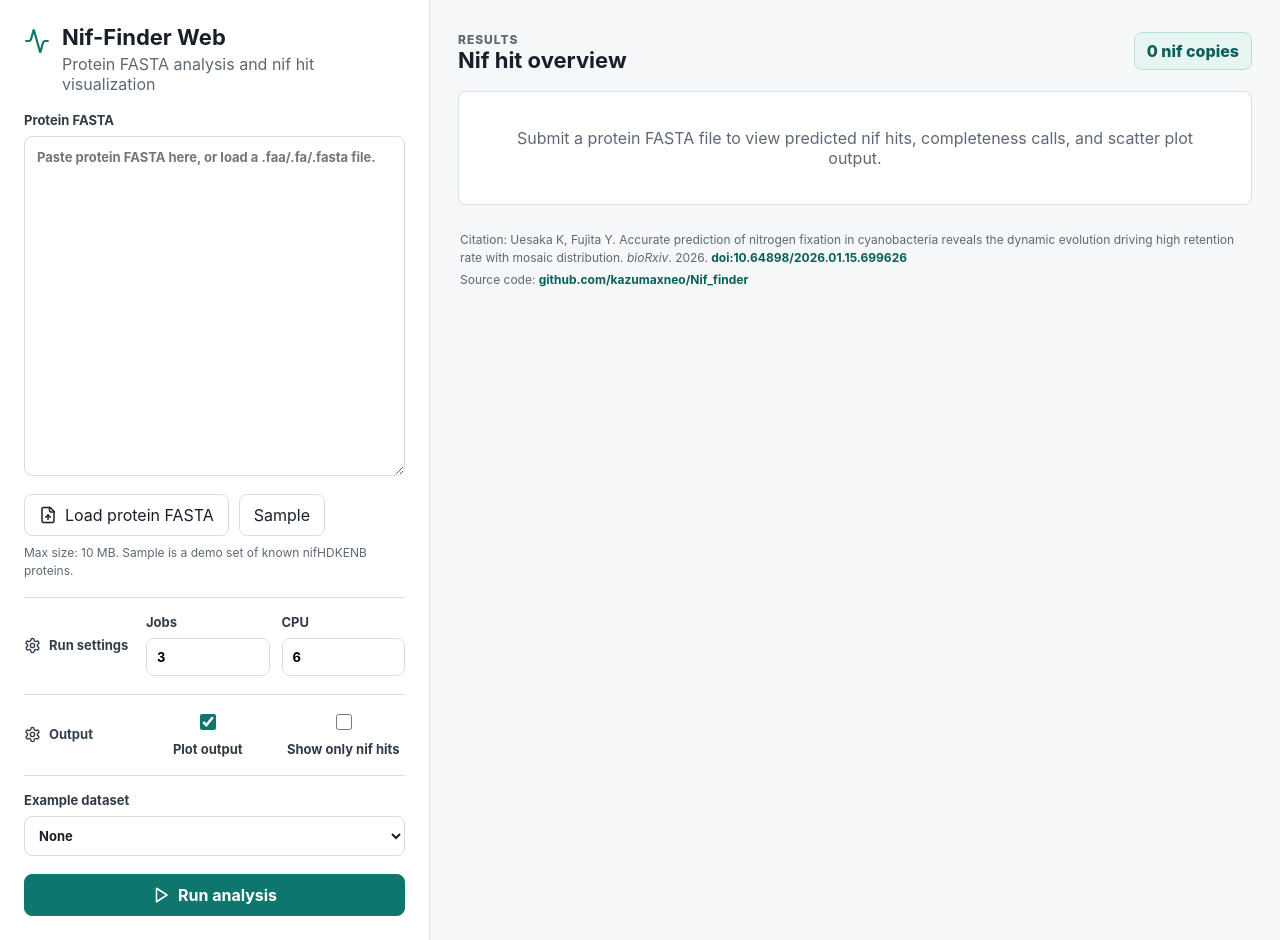
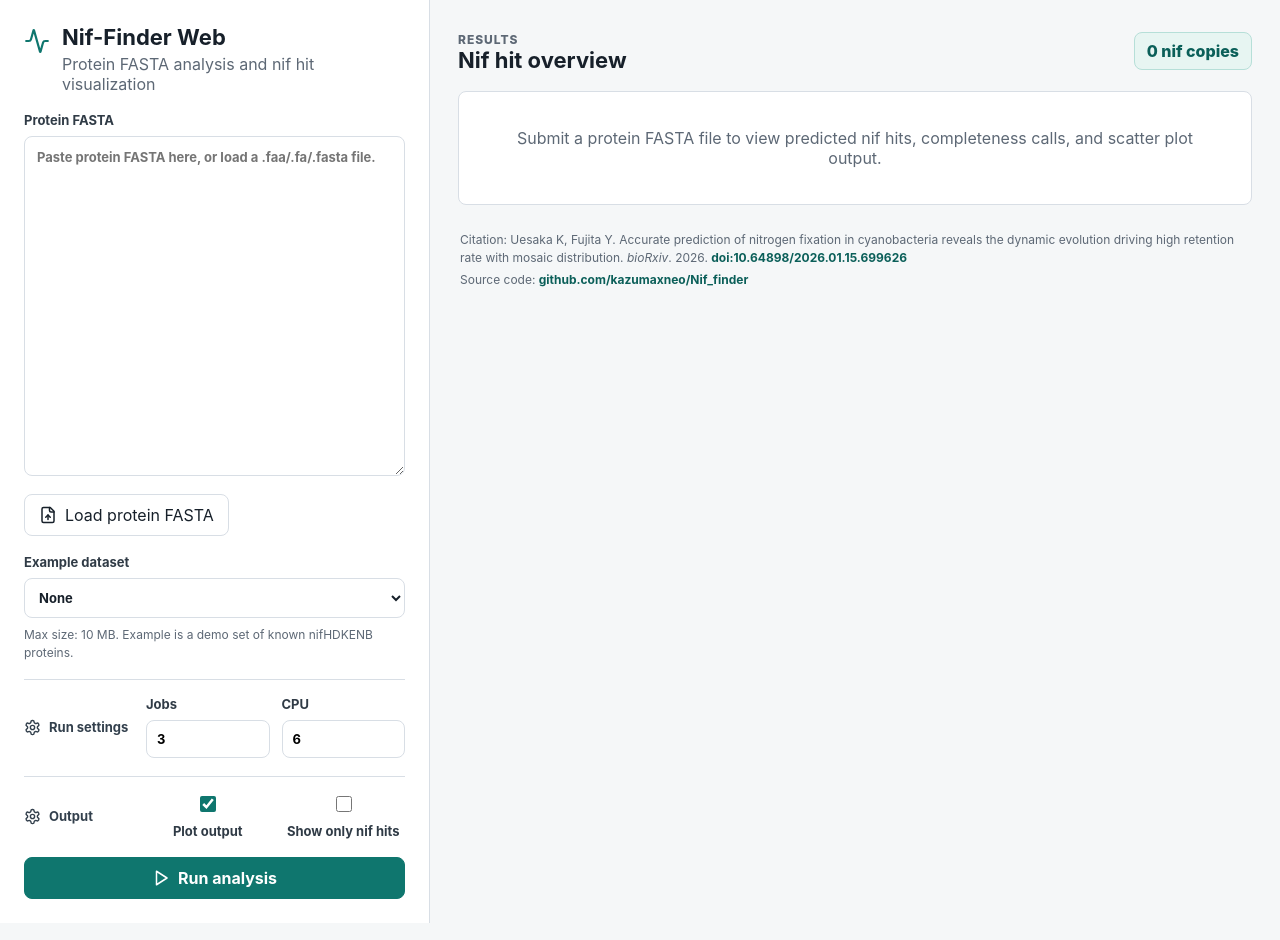
Before and after one commit to kazumaxneo/Nif_finder, a Next.js app in the folder web/: page / in a window 1280 px wide. Built offline with nearby package versions, Linux system fonts and the light colour scheme.

Commit message:
Move example dataset control

```diff
--- a/web/app/globals.css
+++ b/web/app/globals.css
@@ -210,6 +210,11 @@ input:focus {
   padding-top: 16px;
 }
 
+.example-field {
+  border-top: 0;
+  padding-top: 0;
+}
+
 .toggle-row {
   align-items: center;
   flex-direction: row;
--- a/web/app/page.tsx
+++ b/web/app/page.tsx
@@ -226,11 +226,19 @@ export default function Home() {
             <span>Load protein FASTA</span>
             <input type="file" accept=".faa,.fa,.fasta,.txt" onChange={handleFile} />
           </label>
-          <button className="ghost-button" type="button" onClick={() => loadExampleDataset("known-nif")}>
-            Sample
-          </button>
         </div>
-        <p className="input-note">Max size: 10 MB. Sample is a demo set of known nifHDKENB proteins.</p>
+
+        <label className="field compact-field example-field">
+          Example dataset
+          <select value={exampleDataset} onChange={(event) => loadExampleDataset(event.target.value)}>
+            {exampleDatasets.map((dataset) => (
+              <option key={dataset.id} value={dataset.id}>
+                {dataset.label}
+              </option>
+            ))}
+          </select>
+        </label>
+        <p className="input-note">Max size: 10 MB. Example is a demo set of known nifHDKENB proteins.</p>
 
         <div className="settings">
           <div className="section-title">
@@ -265,17 +273,6 @@ export default function Home() {
             Show only nif hits
           </label>
         </div>
-
-        <label className="field compact-field">
-          Example dataset
-          <select value={exampleDataset} onChange={(event) => loadExampleDataset(event.target.value)}>
-            {exampleDatasets.map((dataset) => (
-              <option key={dataset.id} value={dataset.id}>
-                {dataset.label}
-              </option>
-            ))}
-          </select>
-        </label>
 
         <button className="run-button" type="button" onClick={analyze} disabled={loading}>
           <Play size={18} aria-hidden />
```
